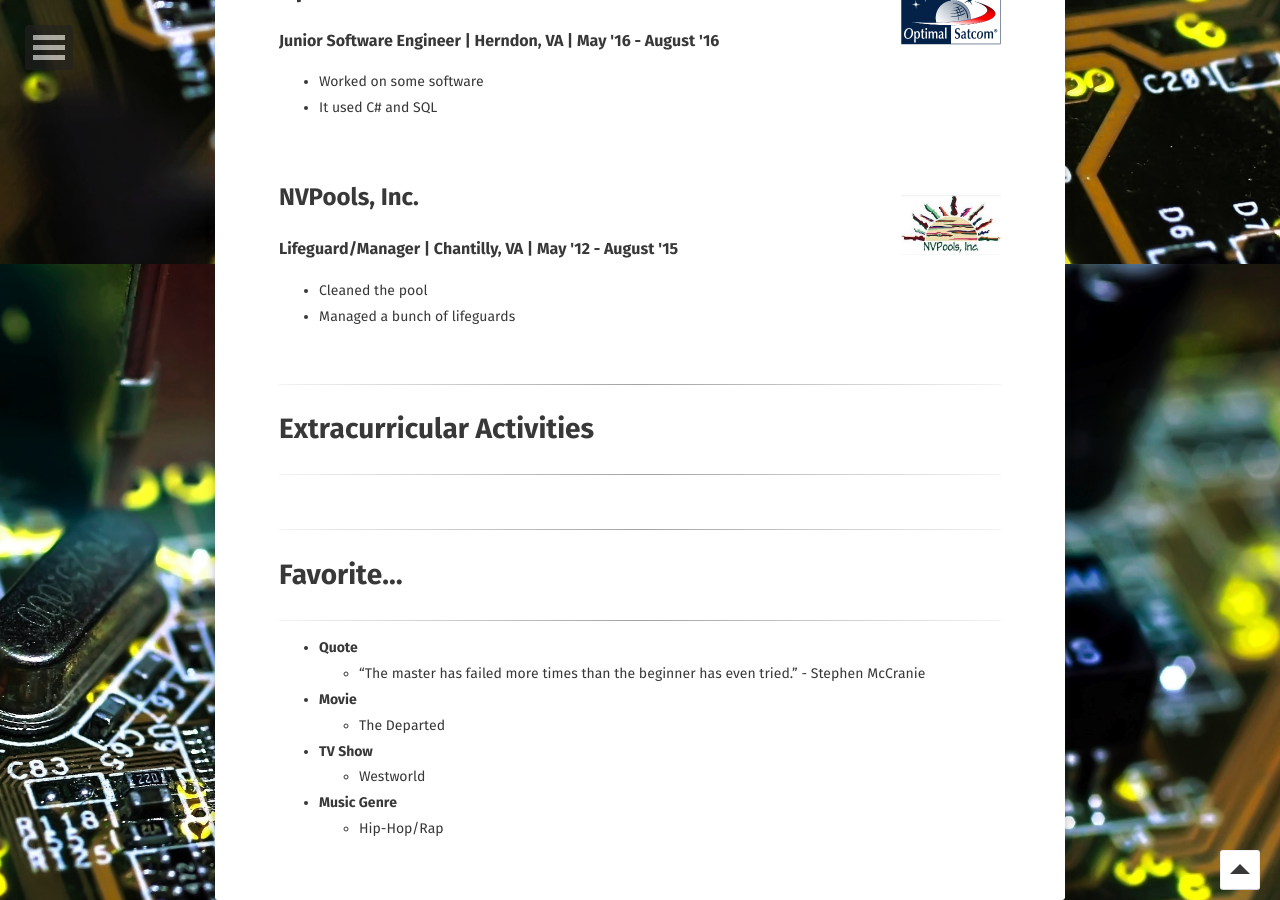
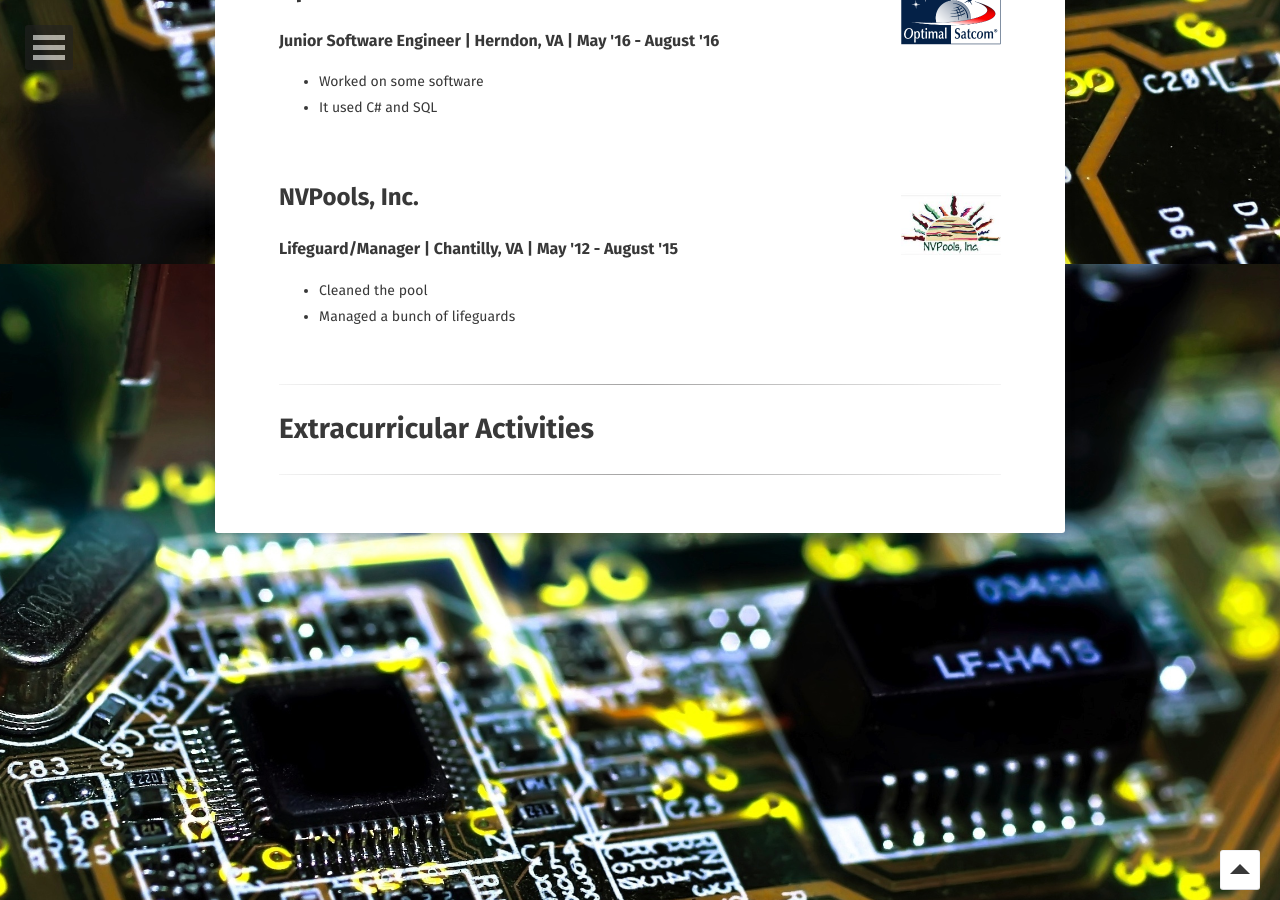
Before and after one commit to tsevans/tsevans.github.io, a Jekyll site: the page built from about/index.md, in a window 1280 px wide and 900 px high, scrolled down 636 px. Built offline with Jekyll 4.4.1, drawn with Linux system fonts in a browser that asks for light colours; some web fonts are replaced.

Commit message:
Can't remember... Deleted stuff

```diff
--- a/about/index.md
+++ b/about/index.md
@@ -47,19 +47,3 @@ comments: false
 # Extracurricular Activities
 
 ----------
-
-<br>
-
-----------
-
-# Favorite...
-
-----------
-* <b>Quote</b>
-  * "The master has failed more times than the beginner has even tried." - Stephen McCranie
-* <b>Movie</b>
-  * The Departed
-* <b>TV Show</b>
-  * Westworld
-* <b>Music Genre</b>
-  * Hip-Hop/Rap
```
